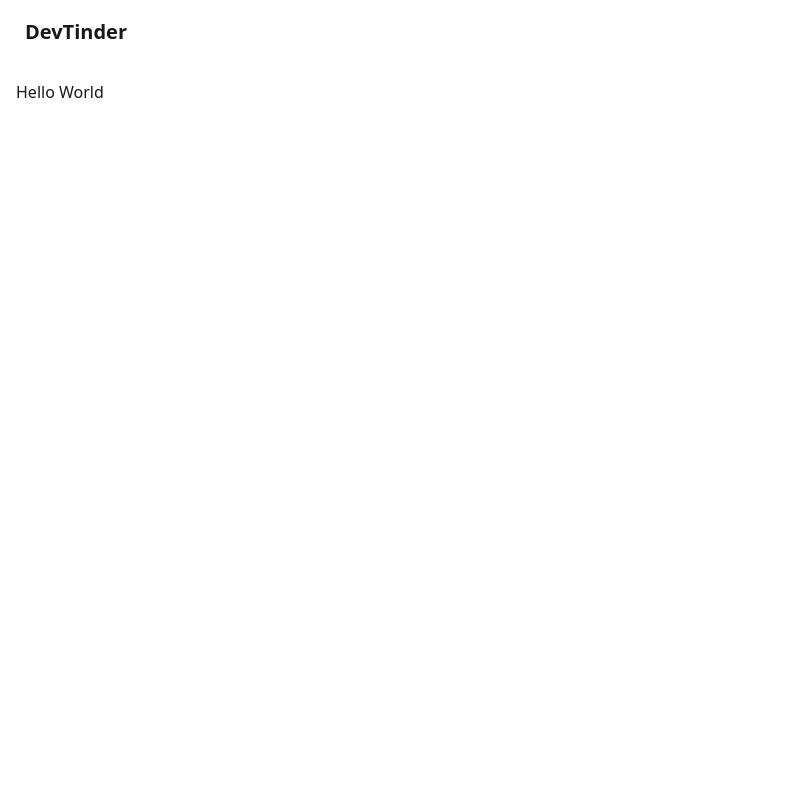
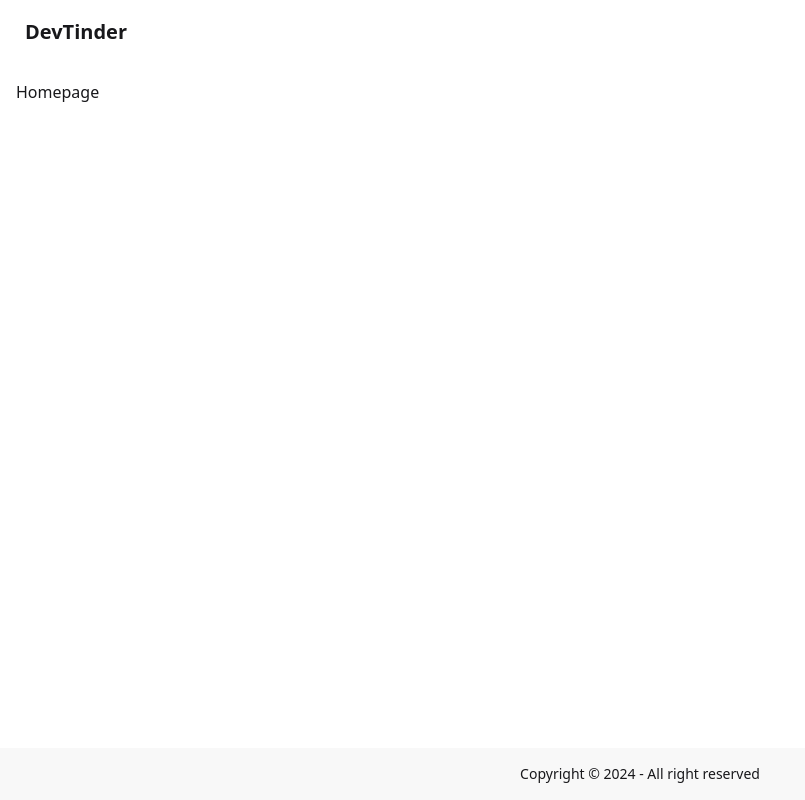
Before and after one commit to Ravirbikant/devtinder-frontend, a React (Vite) app: page / in a window 1280 px wide. Shown: the whole page, without its empty margins (0-805 px from the left). Built offline with nearby package versions, Linux system fonts and the light colour scheme.

Commit message:
Add footer component and routing

```diff
--- a/package.json
+++ b/package.json
@@ -13,6 +13,7 @@
     "@tailwindcss/vite": "^4.1.18",
     "react": "^19.2.0",
     "react-dom": "^19.2.0",
+    "react-router-dom": "^7.13.0",
     "tailwindcss": "^4.1.18"
   },
   "devDependencies": {
--- a/src/App.jsx
+++ b/src/App.jsx
@@ -1,13 +1,28 @@
+import { Routes, Route, Outlet, Navigate } from "react-router-dom";
+import Navbar from "./Navbar.jsx";
+import Footer from "./Footer.jsx";
+
+function Layout() {
+  return (
+    <div className="flex min-h-screen flex-col">
+      <Navbar />
+      <main className="flex-1 p-4">
+        <Outlet />
+      </main>
+      <Footer />
+    </div>
+  );
+}
+
 function App() {
   return (
-    <>
-      <div className="navbar bg-base-100">
-        <div className="navbar-start">
-          <a className="btn btn-ghost text-xl">DevTinder</a>
-        </div>
-      </div>
-      <div className="p-4">Hello World</div>
-    </>
+    <Routes>
+      <Route element={<Layout />}>
+        <Route index element={<p>Homepage</p>} />
+        <Route path="connections" element={<p>Here is connections page</p>} />
+        <Route path="*" element={<Navigate to="/" replace />} />
+      </Route>
+    </Routes>
   );
 }
 
--- /dev/null
+++ b/src/Footer.jsx
@@ -0,0 +1,11 @@
+function Footer() {
+  return (
+    <footer className="footer footer-center p-4 bg-base-200 text-base-content">
+      <aside>
+        <p>Copyright © 2024 - All right reserved</p>
+      </aside>
+    </footer>
+  );
+}
+
+export default Footer;
--- /dev/null
+++ b/src/Navbar.jsx
@@ -0,0 +1,11 @@
+function Navbar() {
+  return (
+    <div className="navbar bg-base-100">
+      <div className="navbar-start">
+        <a className="btn btn-ghost text-xl">DevTinder</a>
+      </div>
+    </div>
+  );
+}
+
+export default Navbar;
--- a/src/main.jsx
+++ b/src/main.jsx
@@ -1,10 +1,13 @@
 import { StrictMode } from "react";
 import { createRoot } from "react-dom/client";
+import { BrowserRouter } from "react-router-dom";
 import "./index.css";
 import App from "./App.jsx";
 
 createRoot(document.getElementById("root")).render(
   <StrictMode>
-    <App />
+    <BrowserRouter>
+      <App />
+    </BrowserRouter>
   </StrictMode>,
 );
```
Also changed, not shown: 2 other files (tests, documents, lock files or other folders).
